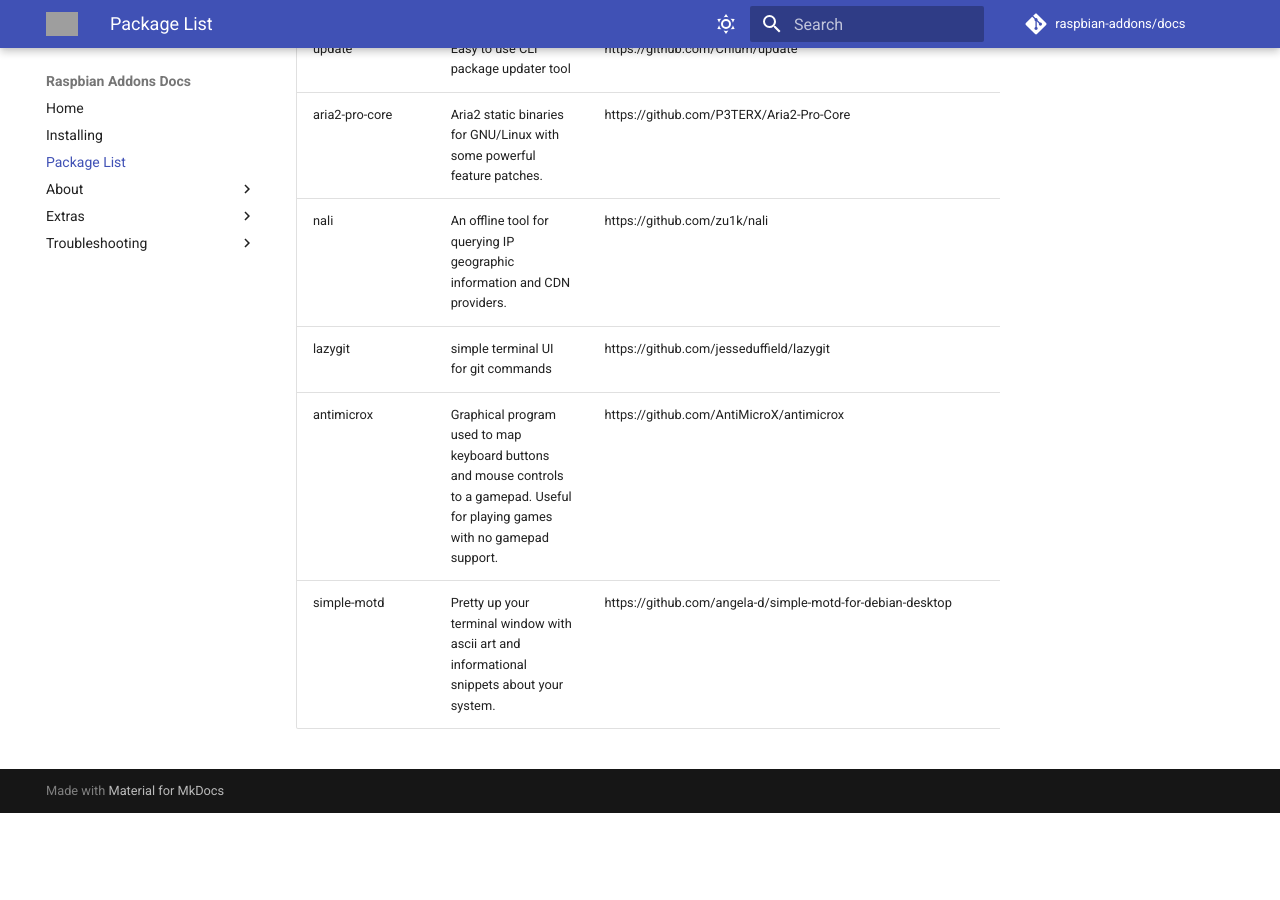
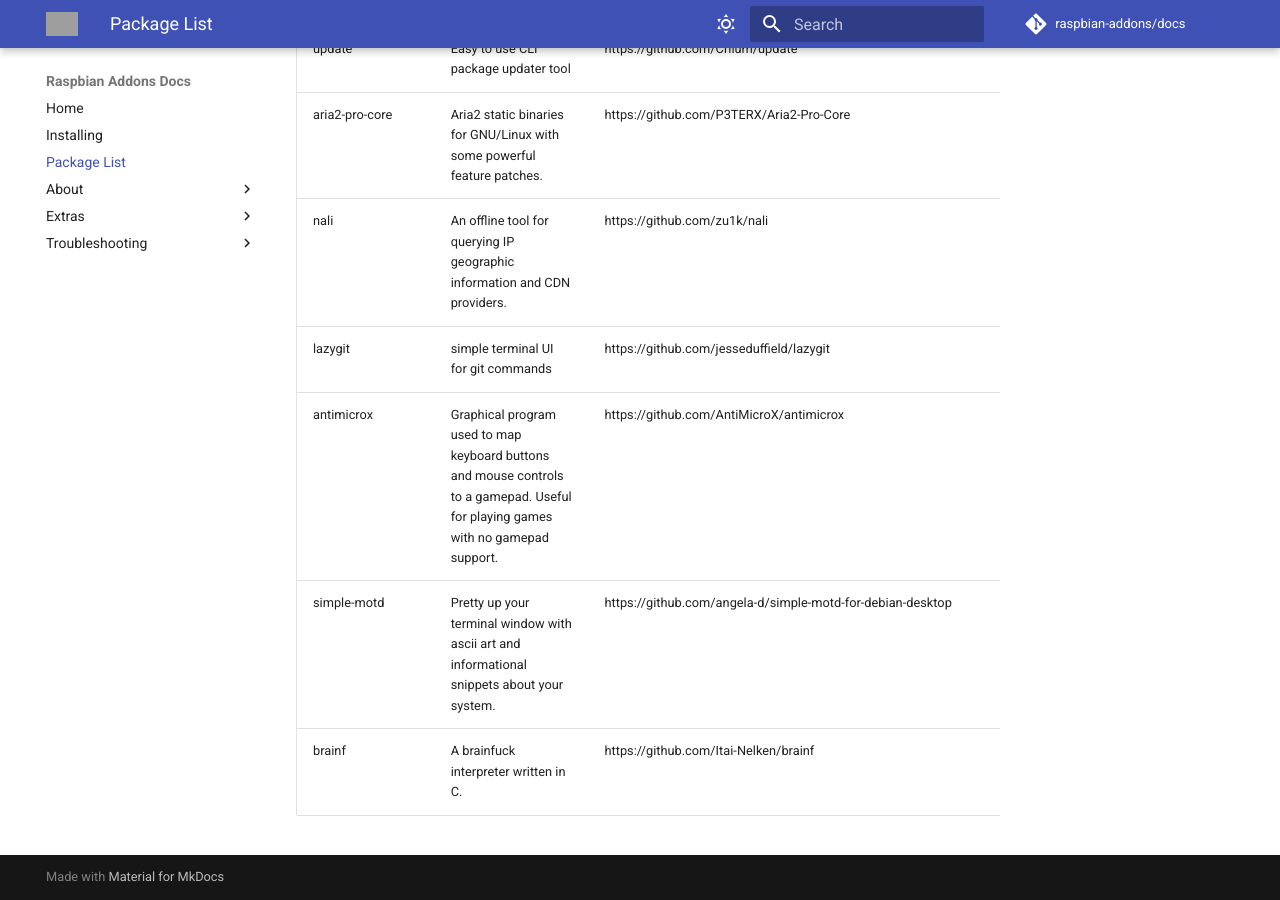
Before and after one commit to raspbian-addons/docs, an MkDocs documentation site: the page built from docs/package-list.md, in a window 1280 px wide and 900 px high, scrolled down 12377 px. Built offline with MkDocs 1.6.1 and Material for MkDocs 9.7.7, drawn with Linux system fonts in a browser that asks for light colours; comment, search, counter and statistics services are not loaded; before the commit the page ends 13190 px from its top, so only the background shows below that; grey boxes are pictures that could not be loaded.

Commit message:
Update package-list.md

```diff
--- a/docs/package-list.md
+++ b/docs/package-list.md
@@ -165,3 +165,4 @@
 | lazygit | simple terminal UI for git commands | https://github.com/jesseduffield/lazygit |
 | antimicrox | Graphical program used to map keyboard buttons and mouse controls to a gamepad. Useful for playing games with no gamepad support. | https://github.com/AntiMicroX/antimicrox |
 | simple-motd | Pretty up your terminal window with ascii art and informational snippets about your system. | https://github.com/angela-d/simple-motd-for-debian-desktop |
+| brainf | A brainfuck interpreter written in C. | https://github.com/Itai-Nelken/brainf |
```
